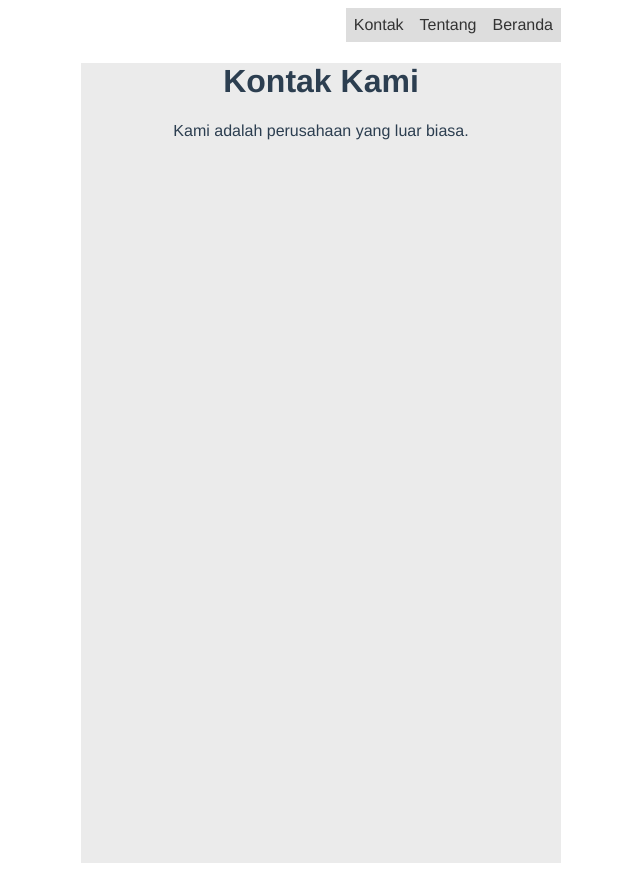
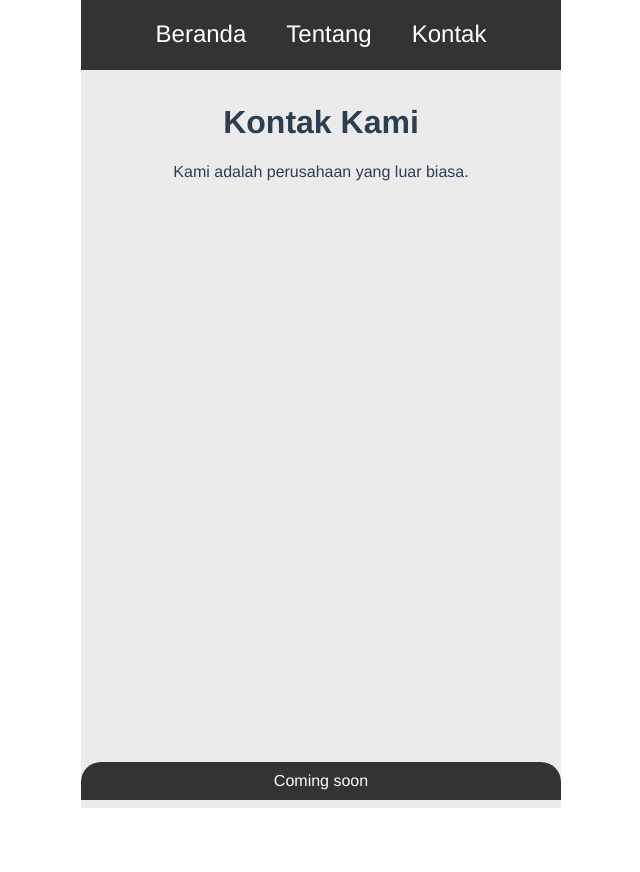
Before and after one commit to PT-Detech-House-Industries/FREND-RENTALAPPS, a Vue app: page /contact in a window 1280 px wide. Shown: the whole page, without its empty margins (319-959 px from the left). After the commit the page ends 817 px from the top, so only its background shows below. Built offline with nearby package versions, Linux system fonts and the light colour scheme.

Commit message:
update 1.0.2
FREND-RENTALAPPS :
- Version 1.0.2
melakukan pembaruan :
- membuat tampilan top-menu
- membuat tampilan bottom-menu

belum :
- design fix untuk dibangun.
- baner untuk nihon uwu

```diff
--- a/src/App.vue
+++ b/src/App.vue
@@ -1,22 +1,25 @@
 <template>
   <div id="app">
-    <Menu></Menu> <!-- Gunakan komponen Menu -->
+    <TopMenu></TopMenu>
     <router-view></router-view>
     <!-- <img alt="Vue logo" src="./assets/logo.png">
     <HelloWorld msg="Welcome to Your Vue.js App"/> -->
+    <BottomMenu></BottomMenu>
   </div>
 </template>
 
 <script>
 // import HelloWorld from './components/HelloWorld.vue'
-import Menu from './components/Menu.vue';
+import BottomMenu from './components/TopMenu.vue';
+import TopMenu from './components/BottomMenu.vue';
 
 export default {
 
   name: 'App',
   components: {
     // HelloWorld
-    Menu,
+    TopMenu,
+    BottomMenu,
   }
 }
 </script>
@@ -28,11 +31,11 @@ export default {
   -moz-osx-font-smoothing: grayscale;
   text-align: center;
   color: #2c3e50;
-  /* margin-top: 60px; */
   max-width: 480px;
   margin: auto;
   min-height: 100vh;
   padding-bottom: 1px;
+  margin-top: 0;
 }
 
 /* Media query untuk perangkat mobile */
--- /dev/null
+++ b/src/components/BottomMenu.vue
@@ -0,0 +1,58 @@
+<template>
+  <div class="bottom-menu">
+    <div class="manu-option">Coming soon</div>
+    <!-- <div class="menu-option">
+      <router-link to="/">Beranda</router-link>
+    </div>
+    <div class="menu-option">
+      <router-link to="/about">Tentang</router-link>
+    </div>
+    <div class="menu-option">
+      <router-link to="/contact">Kontak</router-link>
+    </div> -->
+  </div>
+</template>
+
+<script>
+</script>
+
+<style scoped lang="scss">
+.bottom-menu {
+  background-color: #333; /* Ganti dengan warna latar yang Anda inginkan */
+  color: white; /* Ganti dengan warna teks yang Anda inginkan */
+  padding: 10px 0; /* Sesuaikan dengan gaya Anda */
+  /* Width mengikuti #app */
+  max-width: 480px;
+  height: 18px;
+  margin: auto;
+  text-align: center;
+
+  border-top-left-radius: 20px;
+  border-top-right-radius: 20px;
+
+  position: fixed; /* Menjadikan elemen dengan posisi fixed */
+  bottom: 0; /* Elemen akan tetap di atas layar */
+  left: 0; /* Elemen akan tetap di kiri layar */
+  right: 0; /* Elemen akan tetap di kanan layar */
+}
+
+/* Gaya untuk pilihan menu */
+.menu-option {
+  font-size: 24px; /* Ukuran font 24px */
+  padding: 10px 20px; /* Sesuaikan dengan gaya Anda */
+  cursor: pointer; /* Menambahkan tanda kursor saat dihover */
+  display: inline-block; /* Menyusun menu secara horizontal */
+}
+
+/* Gaya saat menghover pilihan menu */
+.menu-option:hover {
+  background-color: #555; /* Ganti dengan warna latar yang Anda inginkan saat hover */
+}
+
+/* Gaya untuk tautan dalam pilihan menu */
+.menu-option a {
+  text-decoration: none; /* Menambahkan properti text-decoration */
+  color: inherit; /* Warisan warna teks dari parent (.menu-option) */
+}
+
+</style>
--- a/src/components/Menu.vue
+++ /dev/null
@@ -1,39 +0,0 @@
-<template>
-  <div>
-    <ul>
-      <li><router-link to="/">Beranda</router-link></li>
-      <li><router-link to="/about">Tentang</router-link></li>
-      <li><router-link to="/contact">Kontak</router-link></li>
-      <!-- Tambahkan menu item lain sesuai kebutuhan -->
-    </ul>
-  </div>
-</template>
-
-<script>
-export default {
-  name: 'MenuPages',
-};
-</script>
-
-<style scoped>
-/* Gaya CSS untuk menu Anda */
-
-ul {
-  list-style-type: none;
-  margin: 0;
-  padding: 0;
-  overflow: hidden;
-  li {
-    float: right;
-    background-color: #dddddd;
-    a {
-      display: block;
-      padding: 8px;
-      text-decoration: none;
-      color: #333;
-    }
-  }
-} /* untuk style menu */
-
-
-</style>
--- /dev/null
+++ b/src/components/TopMenu.vue
@@ -0,0 +1,57 @@
+<template>
+  <div class="top-menu">
+    <div class="menu-option">
+      <router-link to="/">Beranda</router-link>
+    </div>
+    <div class="menu-option">
+      <router-link to="/about">Tentang</router-link>
+    </div>
+    <div class="menu-option">
+      <router-link to="/contact">Kontak</router-link>
+    </div>
+  </div>
+</template>
+
+<script>
+</script>
+
+<style scoped lang="scss">
+.top-menu {
+  background-color: #333; /* Ganti dengan warna latar yang Anda inginkan */
+  color: white; /* Ganti dengan warna teks yang Anda inginkan */
+  padding: 10px 0; /* Sesuaikan dengan gaya Anda */
+  /* Width mengikuti #app */
+  max-width: 480px;
+  height: 50px;
+  margin: auto;
+  text-align: center;
+
+  // border-bottom-left-radius: 20px;
+  // border-bottom-right-radius: 20px;
+
+  position: fixed; /* Menjadikan elemen dengan posisi fixed */
+  top: 0; /* Elemen akan tetap di atas layar */
+  left: 0; /* Elemen akan tetap di kiri layar */
+  right: 0; /* Elemen akan tetap di kanan layar */
+}
+
+/* Gaya untuk pilihan menu */
+.menu-option {
+  font-size: 24px; /* Ukuran font 24px */
+  padding: 10px 20px; /* Sesuaikan dengan gaya Anda */
+  cursor: pointer; /* Menambahkan tanda kursor saat dihover */
+  display: inline-block; /* Menyusun menu secara horizontal */
+}
+
+/* Gaya saat menghover pilihan menu */
+.menu-option:hover {
+  background-color: #555; /* Ganti dengan warna latar yang Anda inginkan saat hover */
+}
+
+/* Gaya untuk tautan dalam pilihan menu */
+.menu-option a {
+  text-decoration: none; /* Menambahkan properti text-decoration */
+  color: inherit; /* Warisan warna teks dari parent (.menu-option) */
+}
+
+</style>
--- a/src/views/About.vue
+++ b/src/views/About.vue
@@ -1,7 +1,9 @@
 <template>
   <div class="container">
-    <h1>Tentang Kami</h1>
-    <p>Kami adalah perusahaan yang luar biasa.</p>
+    <div class="title">
+      <h1>Tentang Kami</h1>
+      <p>Kami adalah perusahaan yang luar biasa.</p>
+    </div>
     <!-- <div class="container">
       <iframe src="https://iik.ac.id/?gclid=CjwKCAjwsKqoBhBPEiwALrrqiM_z8NgionUOCLdXMCMF8DV3CM9zxB1W2eizZvsvO9PZ7L3WrX9HHRoCc_YQAvD_BwE"></iframe>
     </div> -->
@@ -17,12 +19,12 @@ export default {
 <style scoped lang="scss">
   /* Gaya khusus untuk komponen Home */
   .container {
-    max-width: 480px;
-    margin: auto;
     background: #ebebeb;
     min-height: 100vh;
-    padding-bottom: 1px;
-    padding: 0;
+  }
+
+  .title {
+    padding-top: 75px;
   }
 
   .home {
--- a/src/views/Contact.vue
+++ b/src/views/Contact.vue
@@ -1,7 +1,9 @@
 <template>
   <div class="container">
-    <h1>Kontak Kami</h1>
-    <p>Kami adalah perusahaan yang luar biasa.</p>
+    <div class="title">
+      <h1>Kontak Kami</h1>
+      <p>Kami adalah perusahaan yang luar biasa.</p>
+    </div>
     <!-- <div class="container">
       <iframe src="https://iik.ac.id/?gclid=CjwKCAjwsKqoBhBPEiwALrrqiM_z8NgionUOCLdXMCMF8DV3CM9zxB1W2eizZvsvO9PZ7L3WrX9HHRoCc_YQAvD_BwE"></iframe>
     </div> -->
@@ -17,12 +19,12 @@ export default {
 <style scoped lang="scss">
   /* Gaya khusus untuk komponen Home */
   .container {
-    max-width: 480px;
-    margin: auto;
     background: #ebebeb;
     min-height: 100vh;
-    padding-bottom: 1px;
-    padding: 0;
+  }
+
+  .title {
+    padding-top: 75px;
   }
 
   .home {
--- a/src/views/Home.vue
+++ b/src/views/Home.vue
@@ -1,7 +1,9 @@
 <template>
   <div class="container">
-    <h1>Selamat datang di halaman Beranda!</h1>
-    <p>Ini adalah halaman Beranda aplikasi kami.</p>
+    <div class="title">
+      <h1>Selamat datang di halaman Beranda!</h1>
+      <p>Ini adalah halaman Beranda aplikasi kami.</p>
+    </div>
     <div class="card">
       <img :src="loadingImage" v-if="loading" />
       <div class="list-data" v-else>
@@ -54,17 +56,13 @@
 
 <style scoped lang="scss">
   /* Gaya khusus untuk komponen Home */
-  h1 {
-    color: aqua;
-  }
-
-  p {
-    color: red;
-  }
-
   .container {
     background: #ebebeb;
     min-height: 100vh;
+  }
+
+  .title {
+    padding-top: 75px;
   }
 
   .list-data {
```
